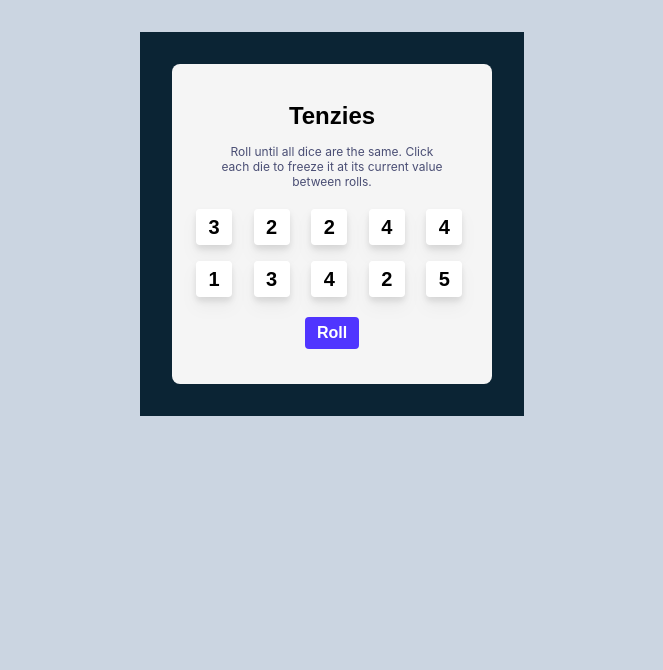
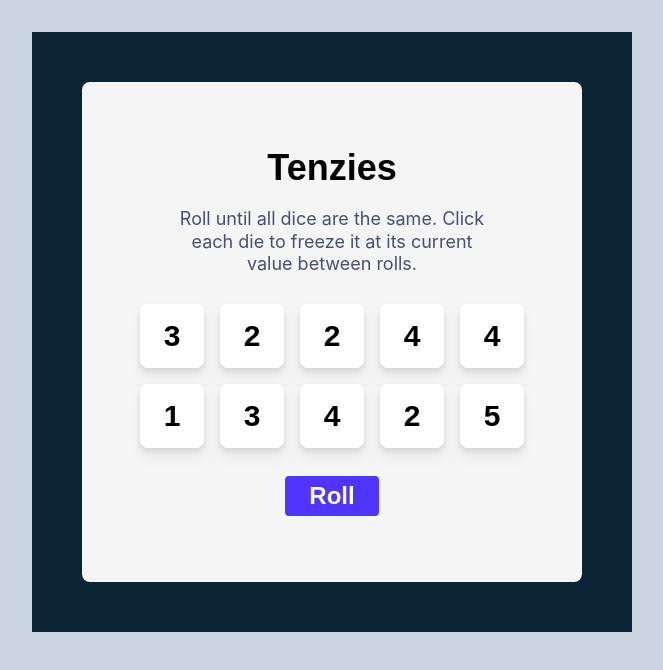
Before and after one commit to jeanwang2dev/scrimba-tenzies, a React app: page / in a window 1280 px wide. Shown: the top 670 px of the page, without its empty margins (308-971 px from the left). Built offline with nearby package versions, Linux system fonts and the light colour scheme; the HTML template or start-up script is replaced by a standard one.

Commit message:
make the interface bigger

```diff
--- a/src/App.js
+++ b/src/App.js
@@ -69,17 +69,17 @@ const App = () => {
 
     return (
         <div className="w-fit pt-8 mx-auto ">
-            <main className="flex justify-center items-center w-96 h-96 bg-primary">
+            <main className="flex justify-center items-center w-[600px] h-[600px] bg-primary">
                 { tenzies && <Confetti /> }
-                <div className="w-80 h-80 bg-[#F5F5F5] rounded-lg flex flex-col space-y-3 justify-center items-center p-3">
-                    <h1 className="font-bold text-2xl">Tenzies</h1>
-                    <p className="w-56 text-xs text-[#4A4E74] font-inter leading-tight text-center">Roll until all dice are the same. Click each die to freeze it at its current value between rolls.</p>
+                <div className="w-[500px] h-[500px] bg-[#F5F5F5] rounded-lg flex flex-col space-y-5 justify-center items-center p-3">
+                    <h1 className="font-bold text-4xl">Tenzies</h1>
+                    <p className="w-80 text-lg text-[#4A4E74] font-inter leading-tight text-center">Roll until all dice are the same. Click each die to freeze it at its current value between rolls.</p>
                     <div className="dice-container">
                         {diceElements}
                     </div>
                     <button
                         onClick={rollDice}
-                        className="font-bold text-white bg-btnBlue px-3 py-1 rounded">{ tenzies ? "New Game" : "Roll"}</button>
+                        className="font-bold text-2xl text-white bg-btnBlue px-6 py-1 rounded">{ tenzies ? "New Game" : "Roll"}</button>
 
                 </div>
             </main>
--- a/src/components/Die.jsx
+++ b/src/components/Die.jsx
@@ -1,10 +1,10 @@
 function Die(props) {
     return (
         <div
-            className={`dice ${props.isHeld ? "bg-diceGreen" : ""}`}
+            className={`die ${props.isHeld ? "bg-diceGreen" : ""}`}
             onClick={props.holdDice}
         >
-            <span className="text-xl font-bold">{props.value}</span>
+            <span className="text-3xl font-bold">{props.value}</span>
         </div>
     )
 }
--- a/src/style.css
+++ b/src/style.css
@@ -18,10 +18,10 @@
 @layer components {
 
     .dice-container {
-        @apply p-2 w-72 grid grid-rows-2 grid-flow-col gap-4;
+        @apply p-2 w-fit grid grid-rows-2 grid-flow-col gap-4;
     }
 
-    .dice {
-        @apply w-9 h-9 bg-white drop-shadow-lg rounded flex justify-center items-center  cursor-pointer;
+    .die {
+        @apply w-16 h-16 bg-white drop-shadow-lg rounded-lg flex justify-center items-center  cursor-pointer;
     }
 }
```
Also changed, not shown: package.json (+2 -5 lines), 1 other file (tests, documents, lock files or other folders).
